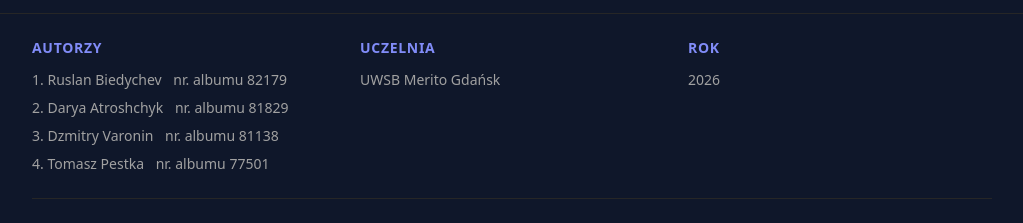
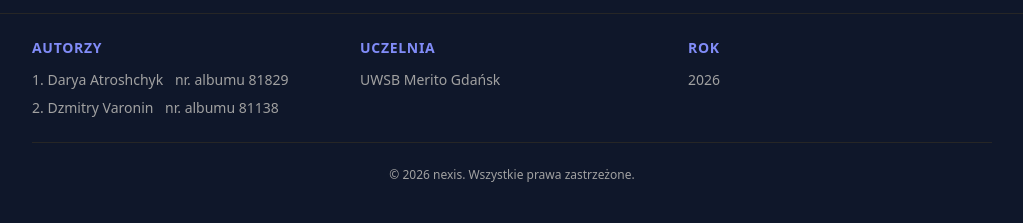
Before and after one commit to aDarya1/nexis, a React app: page / in a window 1280 px wide. Shown: the part 5775-5998 px from the top of the page, without its empty margins (256-1279 px from the left). Built offline with nearby package versions, Linux system fonts and the light colour scheme; no server answers.

Commit message:
Update footer: remove Ruslan Biedychev and Tomasz Pestka, keep only Darya Atroshchyk and Dzmitry Varonin

```diff
--- a/package.json
+++ b/package.json
@@ -101,7 +101,7 @@
     "url": "git+https://github.com/aDarya1/nexis-proj.git"
   },
   "keywords": [],
-  "author": "Ruslan Bedychev",
+  "author": "Darya Atroshchyk, Dzmitry Varonin",
   "license": "ISC",
   "bugs": {
     "url": "https://github.com/aDarya1/nexis-proj/issues"
--- a/src/widgets/footer/components/Footer.tsx
+++ b/src/widgets/footer/components/Footer.tsx
@@ -2,10 +2,8 @@ import { cn } from "@/shared/utils/cn";
 
 export function Footer() {
   const authors = [
-    { name: "Ruslan Biedychev", album: "82179" },
     { name: "Darya Atroshchyk", album: "81829" },
     { name: "Dzmitry Varonin", album: "81138" },
-    { name: "Tomasz Pestka", album: "77501" },
   ];
 
   return (
```
